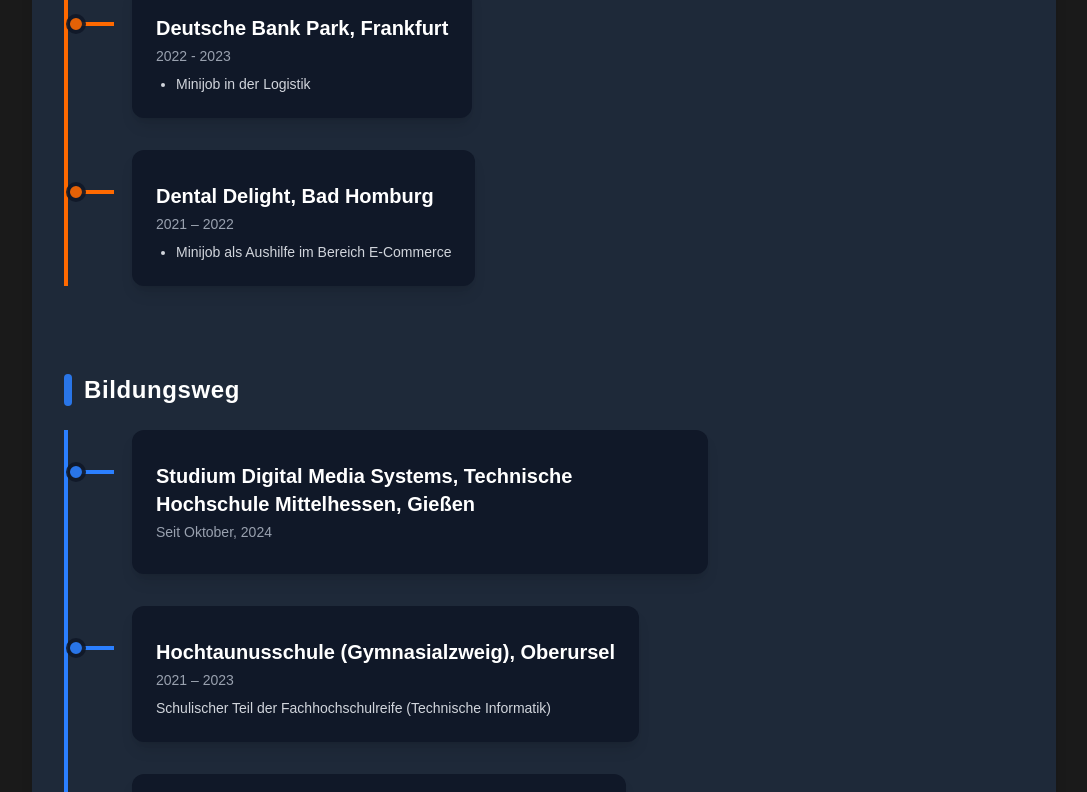
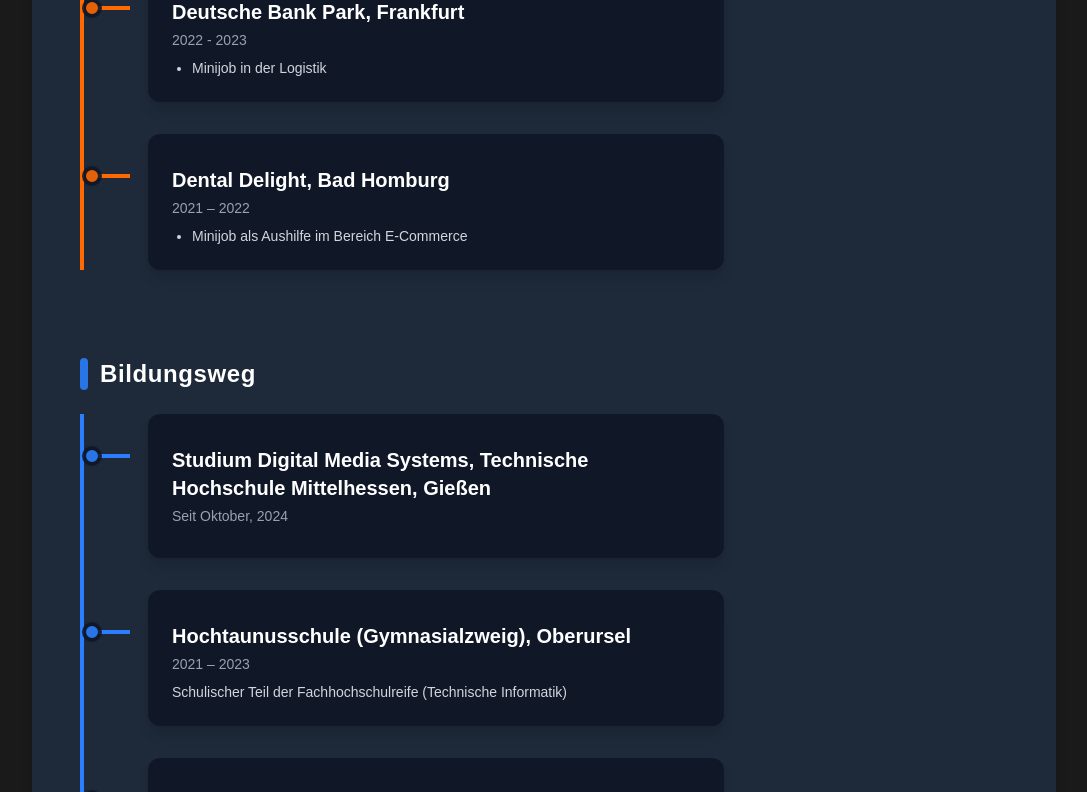
Before and after one commit to henri-7788/personalpage, a Next.js app: page / in a window 1280 px wide. Shown: the part 2197-2989 px from the top of the page, without its empty margins (96-1183 px from the left). Built offline with nearby package versions, Linux system fonts and the light colour scheme.

Commit message:
Refine homepage layout and styling: adjusted padding and margins for improved responsiveness, updated skill section heading size, and enhanced project card layout for better visual consistency.

```diff
--- a/src/app/page.tsx
+++ b/src/app/page.tsx
@@ -74,10 +74,10 @@
 
 
   return (
-    <div className="min-h-screen bg-[#1a1a1a] text-gray-200 p-4 sm:p-8 flex justify-center">
+    <div className="min-h-screen bg-[#1a1a1a] text-gray-200 p-2 sm:p-4 flex justify-center overflow-x-hidden">
       {/* Outer container for the framed effect */}
       <div ref={framedContentRef} className={`transition-all duration-1000 ease-out ${framedContentInView ? 'opacity-100 translate-y-0' : 'opacity-0 translate-y-10'} w-full max-w-screen-lg bg-gray-800 bg-opacity-50 rounded-xl shadow-lg p-6 sm:p-8`}>
-        <div className="container mx-auto">
+        <div className="container mx-auto px-0 sm:px-4">
 
           {/* Header Section */}
           <section ref={topRef} className={`transition-all duration-700 ease-out ${topInView ? 'opacity-100 translate-y-0' : 'opacity-0 translate-y-10'} flex flex-col md:flex-row items-center md:items-start justify-between mb-12 gap-8`}>
@@ -112,9 +112,9 @@
             </div>
 
             {/* Skills */}
-            <div className="flex-1 bg-gray-900 bg-opacity-70 rounded-xl shadow-lg p-8 animate-slide-in">
+            <div className="flex-1 bg-gray-900 bg-opacity-70 rounded-xl shadow-lg p-4 sm:p-8 animate-slide-in w-full">
               <div className="icon-placeholder mb-2">{/* Icon here */}</div>
-              <h2 className="text-2xl font-bold mb-4 text-orange-500 tracking-wide">SKILLS</h2>
+              <h2 className="text-xl sm:text-2xl font-bold mb-4 text-orange-500 tracking-wide">SKILLS</h2>
               <div className="flex flex-col gap-6">
                 {/* Skill Items */}
                 {[
@@ -145,7 +145,7 @@
             <h2 className="text-2xl font-bold mb-8 text-orange-500 text-center tracking-wide animate-slide-in">PROJEKTE</h2>
 
             {/* Projects Grid/List */}
-            <div className="grid grid-cols-1 md:grid-cols-2 gap-10">
+            <div className="grid grid-cols-1 gap-10 md:grid-cols-2">
 
               {/* Example Project 1 */}
               <div ref={projectRefs[0].ref} className={`transition-all duration-700 ease-out ${projectRefs[0].inView ? 'opacity-100 translate-y-0' : 'opacity-0 translate-y-10'} bg-gray-900 bg-opacity-80 rounded-xl shadow-xl overflow-hidden animate-fade-in hover:scale-105 hover:shadow-2xl group`}>
@@ -241,7 +241,7 @@
                       {/* Horizontal connector */}
                       <div className="absolute left-[-1.1rem] top-10 w-8 h-1 bg-orange-500"></div>
                       {/* Card */}
-                      <div className="bg-gray-900 bg-opacity-80 rounded-xl shadow-lg p-6 max-w-xl mx-auto ml-8 animate-fade-in">
+                      <div className="bg-gray-900 bg-opacity-80 rounded-xl shadow-lg p-6 max-w-xl mx-auto ml-8 animate-fade-in w-full sm:max-w-xl sm:ml-8 ml-2">
                         <div className="icon-placeholder mb-2">{/* Icon here */}</div>
                         <h4 className="text-xl font-bold text-white mb-1">{item.title}</h4>
                         <span className="text-sm text-gray-400 font-medium mb-2 block">{item.date}</span>
@@ -300,7 +300,7 @@
                       {/* Horizontal connector */}
                       <div className="absolute left-[-1.1rem] top-10 w-8 h-1 bg-blue-500"></div>
                       {/* Card */}
-                      <div className="bg-gray-900 bg-opacity-80 rounded-xl shadow-lg p-6 max-w-xl mx-auto ml-8 animate-fade-in">
+                      <div className="bg-gray-900 bg-opacity-80 rounded-xl shadow-lg p-6 max-w-xl mx-auto ml-8 animate-fade-in w-full sm:max-w-xl sm:ml-8 ml-2">
                         <div className="icon-placeholder mb-2">{/* Icon here */}</div>
                         <h4 className="text-xl font-bold text-white mb-1">{item.title}</h4>
                         <span className="text-sm text-gray-400 font-medium mb-2 block">{item.date}</span>
```
